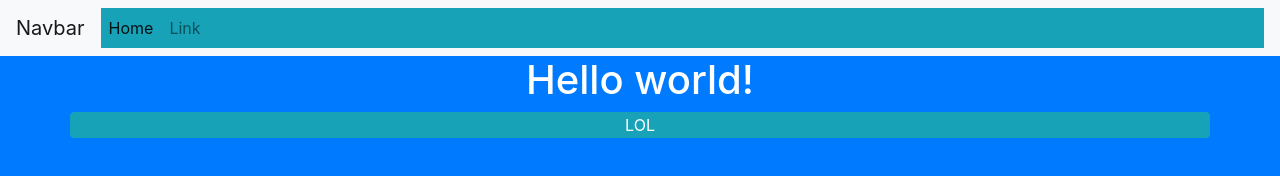
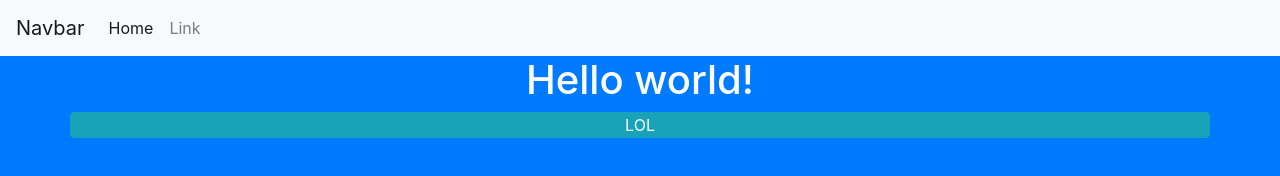
Before and after one commit to yamPerson/Clock, a plain HTML site: page index.html in a window 1280 px wide. Drawn offline with nearby package versions, Linux system fonts and the light colour scheme.

Commit message:
Update index.html

```diff
--- a/index.html
+++ b/index.html
@@ -8,13 +8,13 @@
     <title>Hello world!</title>
   </head>
   <body class='bg-primary'>
-    <nav class="navbar navbar-expand-lg navbar-light bg-light">
+    <nav class="navbar navbar-expand-lg navbar-light bg-light bg-info text-white">
       <a class="navbar-brand" href="#">Navbar</a>
       <button class="navbar-toggler" type="button" data-toggle="collapse" data-target="#navbarSupportedContent" aria-controls="navbarSupportedContent" aria-expanded="false" aria-label="Toggle navigation">
         <span class="navbar-toggler-icon"></span>
       </button>
 
-      <div class="collapse navbar-collapse bg-info" id="navbarSupportedContent">
+      <div class="collapse navbar-collapse" id="navbarSupportedContent">
         <ul class="navbar-nav mr-auto">
           <li class="nav-item active">
             <a class="nav-link" href="#">Home <span class="sr-only">(current)</span></a>
```
